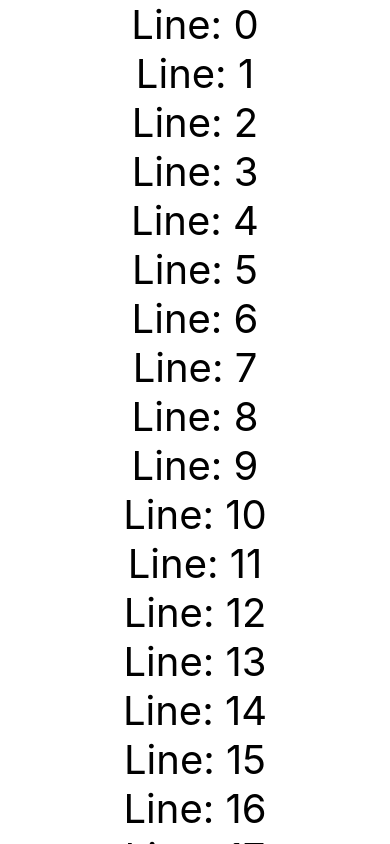
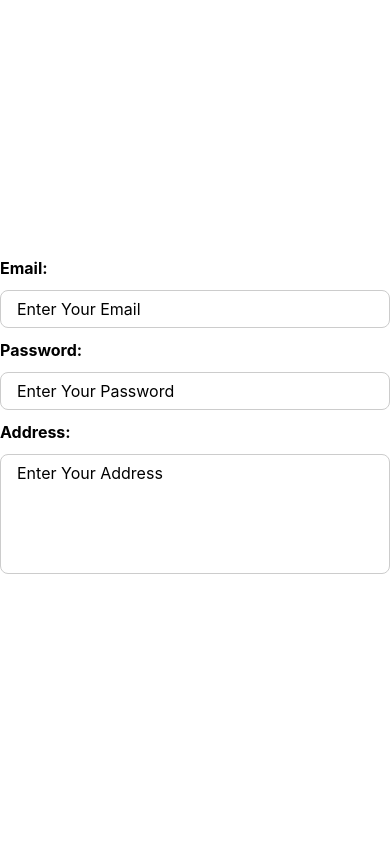
Before and after one commit to aijazbinqasim/hello-expo-ts, a React Native app: screen / in a window 390 px wide. Built offline with nearby package versions, Linux system fonts and the light colour scheme.

Commit message:
Implement TextBox component for user input and refactor App to use FlatList for item display

```diff
--- a/App.tsx
+++ b/App.tsx
@@ -1,20 +1,19 @@
-import React from "react";
-import { Text, SafeAreaView, StyleSheet, ScrollView } from "react-native";
+import { View, Text, StyleSheet, SafeAreaView, FlatList } from "react-native";
+import { items, Item } from "./data/items";
 
-export default function App(): React.JSX.Element {
-  const children: React.JSX.Element[] = [];
-
-  for (let i = 0; i <= 40; i++) {
-    children.push(
-      <Text style={styles.text} key={i}>
-        Line: {i}
-      </Text>
+export default function App() {
+  const renderItem = ({ item }: { item: Item }) => {
+    return (
+      <View style={styles.listItem}>
+        <Text style={styles.listTitle}>{item.name}</Text>
+        <Text style={styles.listTitle}>{item.emoji}</Text>
+      </View>
     );
-  }
+  };
 
   return (
     <SafeAreaView style={styles.container}>
-      <ScrollView>{children}</ScrollView>
+      <FlatList style={styles.list} data={items} renderItem={renderItem} />
     </SafeAreaView>
   );
 }
@@ -23,8 +22,16 @@ const styles = StyleSheet.create({
   container: {
     flex: 1,
   },
-  text: {
+  list: {
+    flex: 0.5,
+    fontSize: 16,
+  },
+  listItem: {
+    flexDirection: "row",
+    justifyContent: "space-between",
+    padding: 8,
+  },
+  listTitle: {
     fontSize: 40,
-    textAlign: "center",
   },
 });
--- /dev/null
+++ b/TextBox.tsx
@@ -0,0 +1,77 @@
+import { useState } from "react";
+import { StyleSheet, SafeAreaView, TextInput, Text } from "react-native";
+
+export default function TextBox(): React.JSX.Element {
+  const [mail, setMail] = useState<string>("");
+
+  const handleNameChange = (text: string): void => {
+    setMail(text);
+  };
+
+  return (
+    <SafeAreaView style={styles.container}>
+      <Text style={styles.label}>Email:</Text>
+      <TextInput
+        style={styles.input}
+        placeholder="Enter Your Email"
+        value={mail}
+        //onChangeText={setName} // also OK
+        onChangeText={handleNameChange}
+        keyboardType="email-address"
+        autoComplete="email"
+      />
+
+      <Text style={styles.label}>Password:</Text>
+      <TextInput
+        style={styles.input}
+        placeholder="Enter Your Password"
+        secureTextEntry={true}
+      />
+
+      <Text style={styles.label}>Address:</Text>
+      <TextInput
+        style={styles.textarea}
+        multiline={true}
+        placeholder="Enter Your Address"
+        numberOfLines={5}
+        autoCorrect
+      />
+      <Text style={styles.output}>{mail}</Text>
+    </SafeAreaView>
+  );
+}
+
+const styles = StyleSheet.create({
+  container: {
+    flex: 1,
+    justifyContent: "center",
+  },
+  label: {
+    fontWeight: "bold",
+    fontSize: 16,
+  },
+  input: {
+    borderWidth: 1,
+    borderRadius: 8,
+    borderColor: "#ccc",
+    paddingHorizontal: 16,
+    paddingVertical: 8,
+    marginVertical: 12,
+    fontSize: 16,
+  },
+
+  output: {
+    fontSize: 16,
+  },
+  textarea: {
+    borderWidth: 1,
+    borderRadius: 8,
+    borderColor: "#ccc",
+    paddingHorizontal: 16,
+    paddingVertical: 8,
+    marginVertical: 12,
+    fontSize: 16,
+    height: 5 * 24,
+    textAlignVertical: "top",
+  },
+});
--- /dev/null
+++ b/data/items.ts
@@ -0,0 +1,19 @@
+export interface Item {
+  id: number;
+  name: string;
+  emoji: string;
+}
+
+export const items: Item[] = [
+  { id: 1, name: "Apple", emoji: "🍎" },
+  { id: 2, name: "Banana", emoji: "🍌" },
+  { id: 3, name: "Cherry", emoji: "🍒" },
+  { id: 4, name: "Grapes", emoji: "🍇" },
+  { id: 5, name: "Carrot", emoji: "🥕" },
+  { id: 6, name: "Potato", emoji: "🥔" },
+  { id: 7, name: "Broccoli", emoji: "🥦" },
+  { id: 8, name: "Spinach", emoji: "🥬" },
+  { id: 9, name: "Milk", emoji: "🥛" },
+  { id: 10, name: "Cheese", emoji: "🧀" },
+  { id: 12, name: "Butter", emoji: "🧈" },
+];
--- a/index.ts
+++ b/index.ts
@@ -1,8 +1,9 @@
-import { registerRootComponent } from 'expo';
+import { registerRootComponent } from "expo";
 
-import App from './App';
+import App from "./App";
+import TextBox from "./TextBox";
 
 // registerRootComponent calls AppRegistry.registerComponent('main', () => App);
 // It also ensures that whether you load the app in Expo Go or in a native build,
 // the environment is set up appropriately
-registerRootComponent(App);
+registerRootComponent(TextBox);
```
